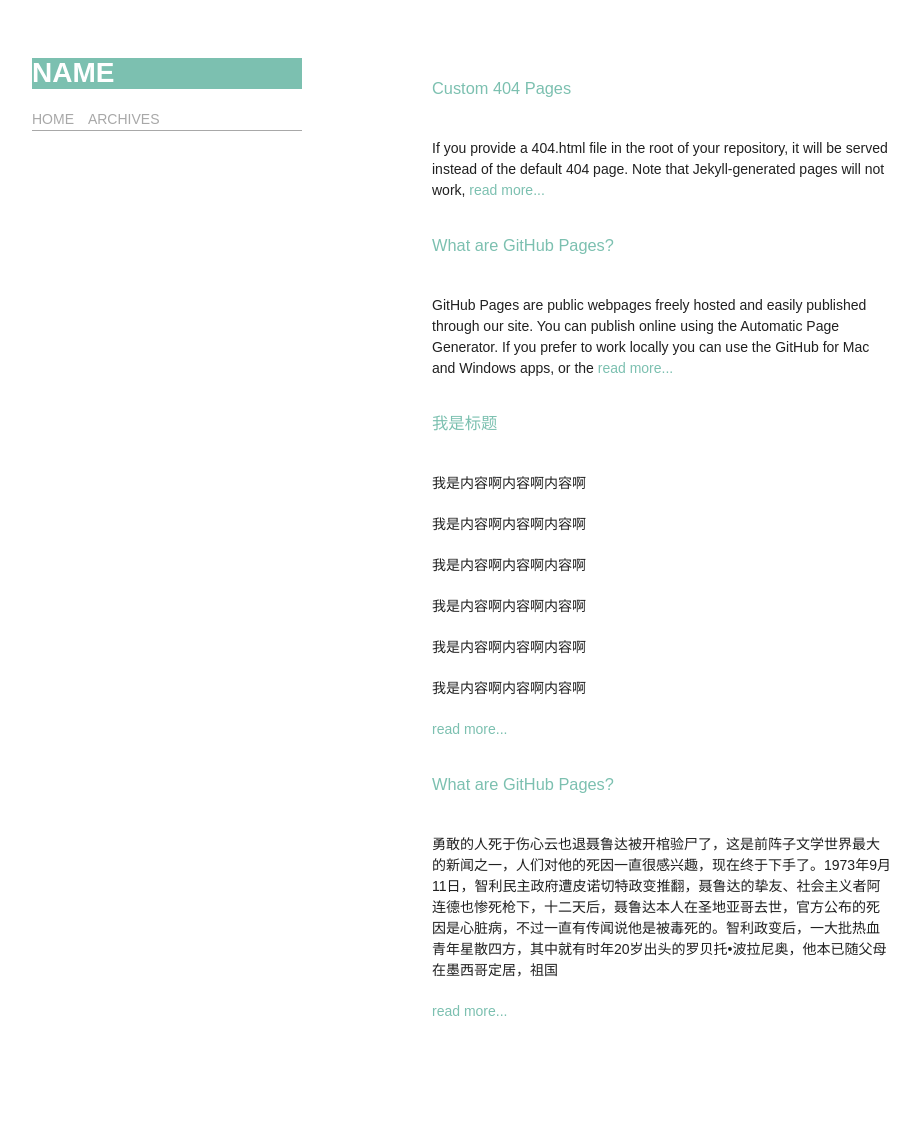
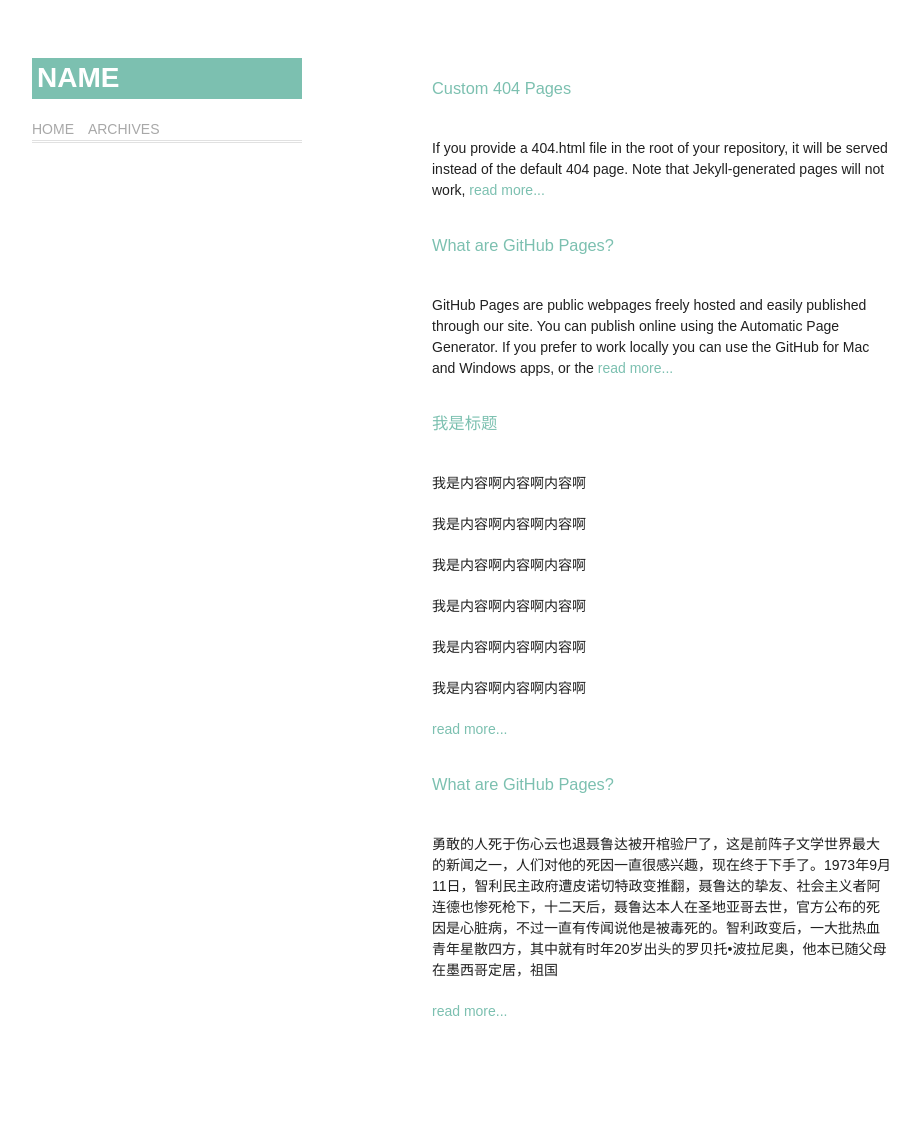
Before and after one commit to lixiaochou077/lixiaochou077.github.io, a Jekyll site: the page built from index.html, in a window 1280 px wide. Shown: the whole page, without its empty margins (178-1098 px from the left). Built offline with Jekyll 4.4.1, drawn with Linux system fonts in a browser that asks for light colours; Markdown is read by kramdown in place of the engine named in the settings.

Commit message:
add tips

```diff
--- a/css/style.css
+++ b/css/style.css
@@ -37,7 +37,7 @@
   text-decoration:none;
 }
 a:hover{
-    color: #f30;
+   text-decoration: underline;
 }
 
 a small {
@@ -104,9 +104,10 @@
 }
 header p{
     margin-bottom: 0;
-    border-bottom: 1px solid #a8a8a8;
+    border-bottom: 3px double #e1e1e1;
 }
 header h1{
+    padding: 5px;
     color: #fff;
     background: #7cc0b0;
 }
```
